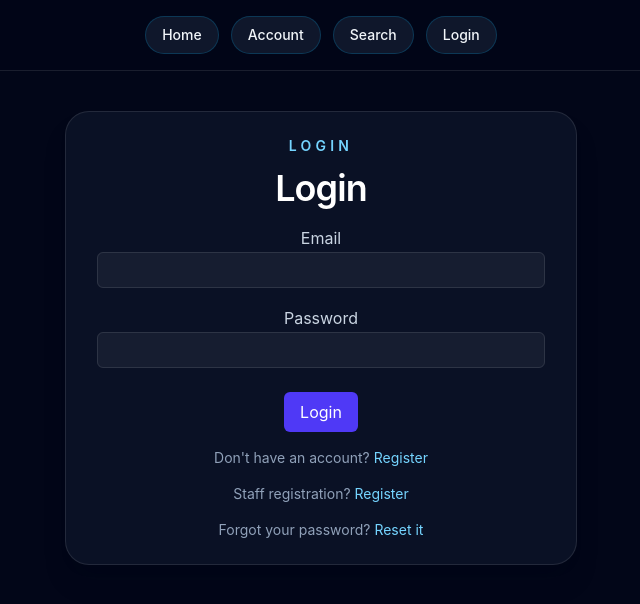
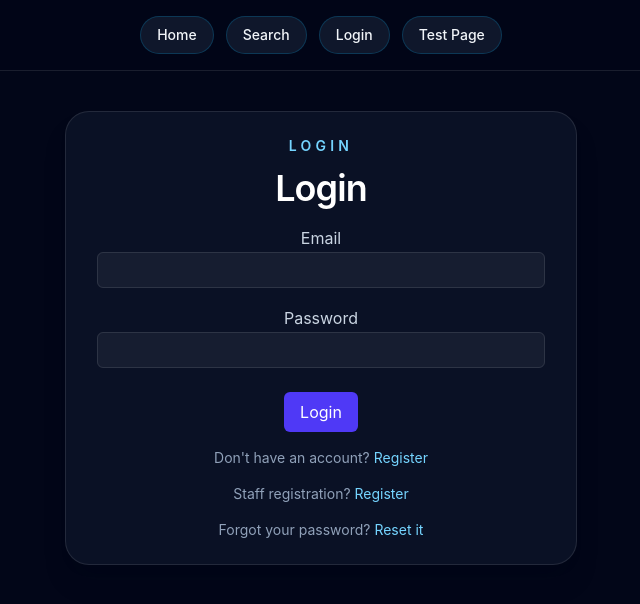
Before and after one commit to devpatel26/Library-Database, a React (Vite) app in the folder react/: page /login in a window 1280 px wide. Shown: the top 604 px of the page, without its empty margins (319-959 px from the left). Built offline with nearby package versions, Linux system fonts and the light colour scheme.

Commit message:
Bug fixed
Function properly when not logging in, showing home, search, log in pages, when loggin in, showing hoem search, account, and log out pages.

```diff
--- a/react/src/App.jsx
+++ b/react/src/App.jsx
@@ -26,10 +26,19 @@ function App() {
   const roleCode = Number(user?.patron_role_code);
 
   const navLinks = [
+    // Common pages always shown no matter what user status log in or not.
     { to: "/", label: "Home" },
-    { to: "/account", label: "Account" },
     { to: "/search", label: "Search" },
-    { to: "/login", label: "Login" },
+
+
+  // Links shown only when user is not logged in
+  ...(!user ? [{ to: "/login", label: "Login" }] : []),
+
+  // Links shown only when any user is logged in
+  ...(user ? [{ to: "/account", label: "Account" }] : []),
+  ...(user ? [{ to: "/logout", label: "Logout" }] : []),
+
+
      // Staff pages
     ...(roleCode === 2 || roleCode === 3
   ? [{ to: "/itementry", label: "Item Entry (Staff)" }]
@@ -47,8 +56,7 @@ function App() {
   ...(roleCode === 3
     ? [{ to: "/staffregistration", label: "Staff Registration (Admin)" }]
     : []),
-  //logout link only if user is logged in
-  ...(user ? [{ to: "/logout", label: "Logout" }] : []),
+  { to: "/test", label: "Test Page" },
   ];
 
   return (
--- a/react/src/pages/Login.jsx
+++ b/react/src/pages/Login.jsx
@@ -1,6 +1,7 @@
 import { Link, useNavigate } from "react-router-dom";
 
 export default function Login() {
+  // eslint-disable-next-line no-unused-vars
   const navigate = useNavigate();
 
   return (
@@ -44,7 +45,7 @@ export default function Login() {
 
             localStorage.setItem("user", JSON.stringify(data.user));
             alert("Login successful!");
-            navigate("/account");
+            window.location.href = "/account";
           } catch (error) {
             console.error("login error:", error);
             alert(error.message || "Login failed.");
--- a/react/src/pages/Logout.jsx
+++ b/react/src/pages/Logout.jsx
@@ -7,7 +7,7 @@ export default function Logout() {
 
   useEffect(() => {
     localStorage.removeItem("user");
-    navigate("/login");
+    window.location.href = "/login";
   }, [navigate]);
 
   return <p>Logging out...</p>;
```
